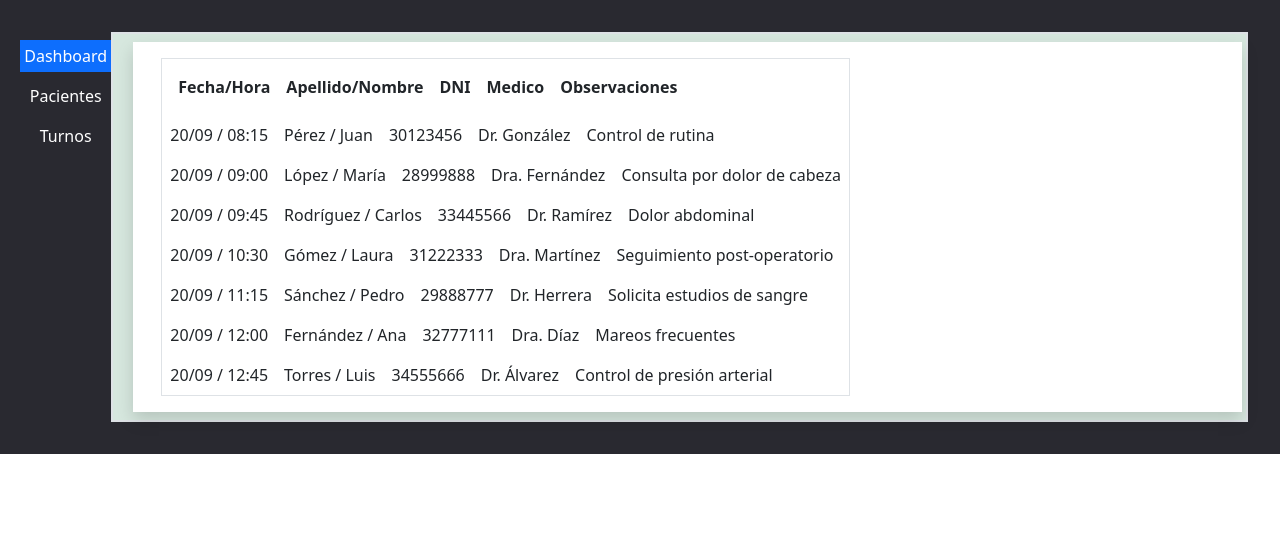
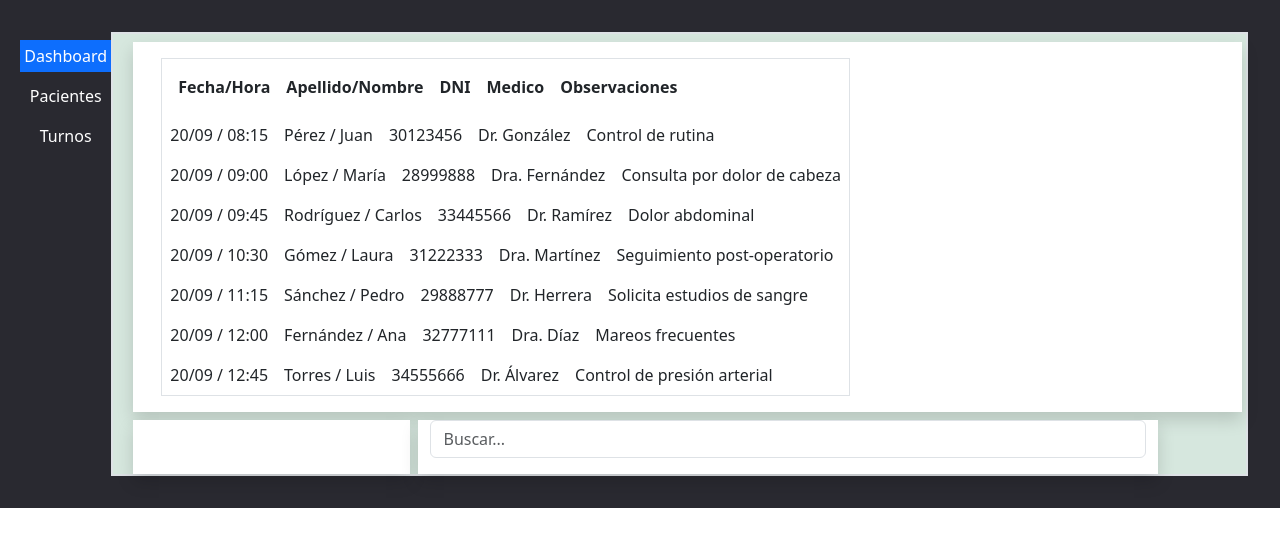
Before and after one commit to Condebasura/Consultorio, a React (Vite) app in the folder Consultorio/: page / in a window 1280 px wide. Shown: the top 546 px of the page. Built offline with nearby package versions, Linux system fonts and the light colour scheme.

Commit message:
Continuando con el search

```diff
--- a/Consultorio/src/App.tsx
+++ b/Consultorio/src/App.tsx
@@ -6,9 +6,11 @@ import Formulario from './components/Form';
 import Selector from './components/Select';
 import React from 'react';
 import Table from './components/TablaTurnos';
+import SearchInput from './components/Search';
 
 
 function App() {
+    const [result , setResult] = useState<any[]>([]);
 const turnos = ([
   {fecha:'20/09',
      hora:'08:15',
@@ -116,6 +118,14 @@ onSelect={setAction}
 />)}
  </div>
  <div className='inputsDeSubseccions shadow col-lg-8 ms-2 bg-white '>
+ <SearchInput onSearch={(data) =>setResult(data)} method='POST' url='http://localhost:3000/SearchPaciente'/>
+  {<ul>
+    {result.map((item , index)=>(
+      <li key={index}>{JSON.stringify(item)}</li>
+    ))}
+    </ul>}
+
+
   {action === 'Alta Paciente' && (<Formulario
 
   titulo='Alta'
@@ -150,8 +160,11 @@ onSelect={setAction}
    ]}
    method='POST'
    url='http://localhost:3000'
+  />
 
-  />)}
+
+  )}
+
 
   {action === 'Crear' &&(<Formulario
   titulo='Crear'
--- a/Consultorio/src/components/Form.tsx
+++ b/Consultorio/src/components/Form.tsx
@@ -1,6 +1,6 @@
 import Inputs from "./Input";
 import { useState } from "react";
-import SearchInput from './Search';
+
 
 type Campo ={
     name:string;
--- a/Consultorio/src/components/Search.tsx
+++ b/Consultorio/src/components/Search.tsx
@@ -1,19 +1,28 @@
 import React, { useState } from "react";
 
 type SearchProps = {
+    url: string;
+    method: "GET" | "POST" | "PUT" | "DELETE";
     placeholder?: string;
-    onSearch: (value: string)=> void;
+    onSearch: (result: any )=> void;
 
 };
 
-export default function SearchInput({placeholder = "Buscar...", onSearch}: SearchProps){
+export default function SearchInput({placeholder = "Buscar...", onSearch , url , method }: SearchProps){
     const [query , setQuery] = useState("");
 
-    const handleChange = (e: React.ChangeEvent<HTMLInputElement>)=>{
+    const handleChange = async (e: React.ChangeEvent<HTMLInputElement>)=>{
 
         const value = e.target.value;
-        setQuery(value);
-        onSearch(value);
+        setQuery(value)
+        const res = await fetch(url, {
+            method,
+            headers: {'Content-Type': 'application/json'},
+            body: JSON.stringify({query:value})
+        })
+        const data = await res.json();
+       onSearch(data)
+       console.log("Respuesta backend",data)
 
     };
 
```
Also changed, not shown: 1 other file (tests, documents, lock files or other folders).
